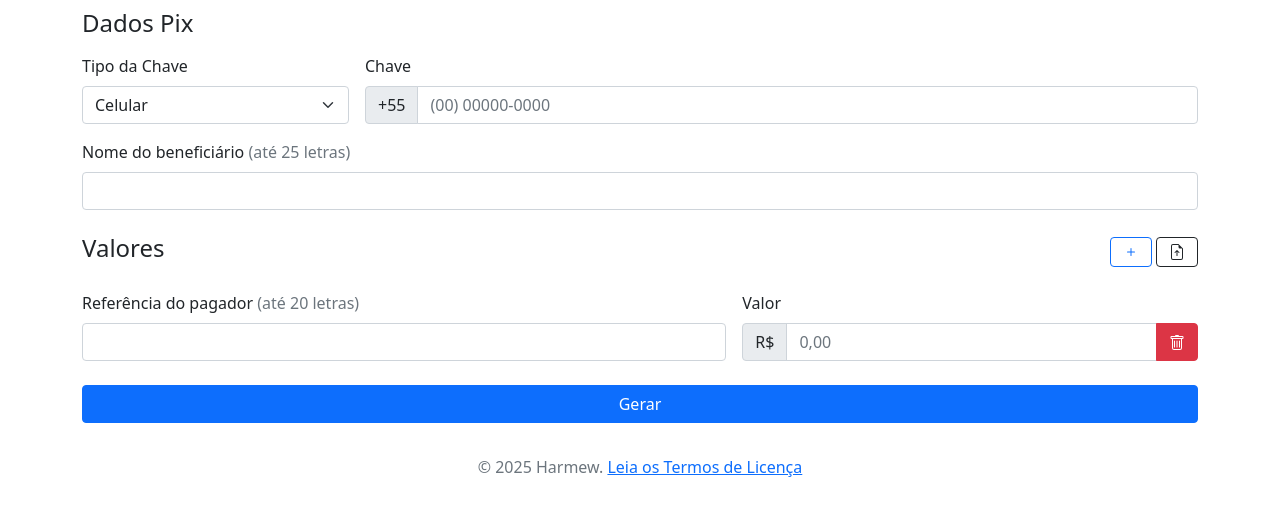
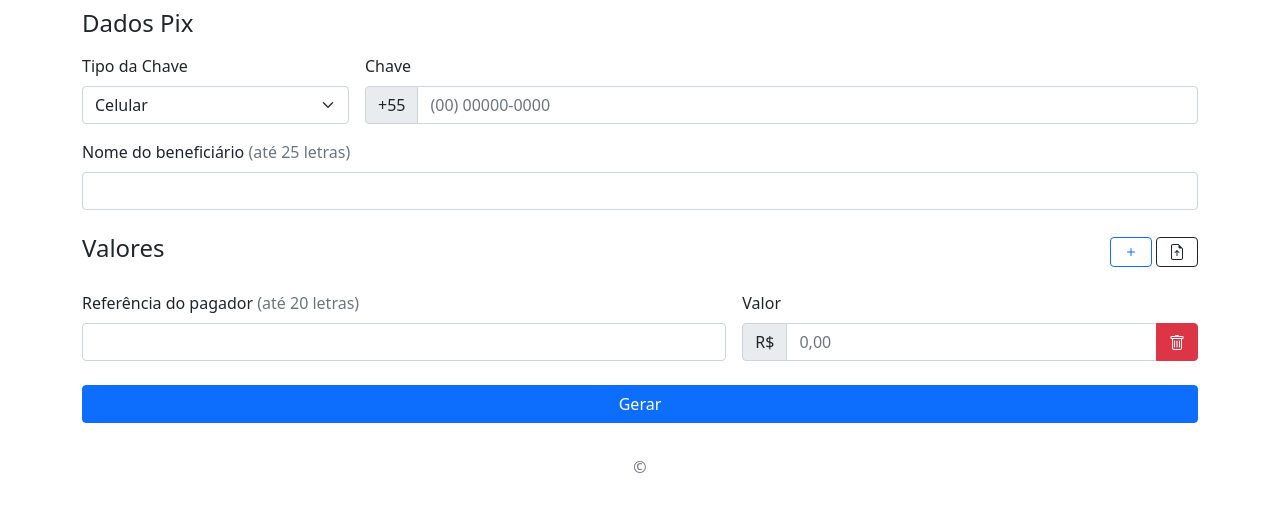
Before and after one commit to gasparitto/pdq25, a website built with webpack: page index.html in a window 1280 px wide. Shown: the part 63-576 px from the top of the page. Built offline with nearby package versions, Linux system fonts and the light colour scheme.

Commit message:
Update index.html

```diff
--- a/index.html
+++ b/index.html
@@ -179,7 +179,7 @@
     </main>
     <footer class="text-muted text-center py-3">
       <div class="container">
-        <p>&copy; 2025 Harmew. <a href="./LICENSE" target="_blank">Leia os Termos de Licença</a></p>
+        <p>&copy; <a href="./LICENSE" target="_blank"></a></p>
       </div>
     </footer>
 
```
